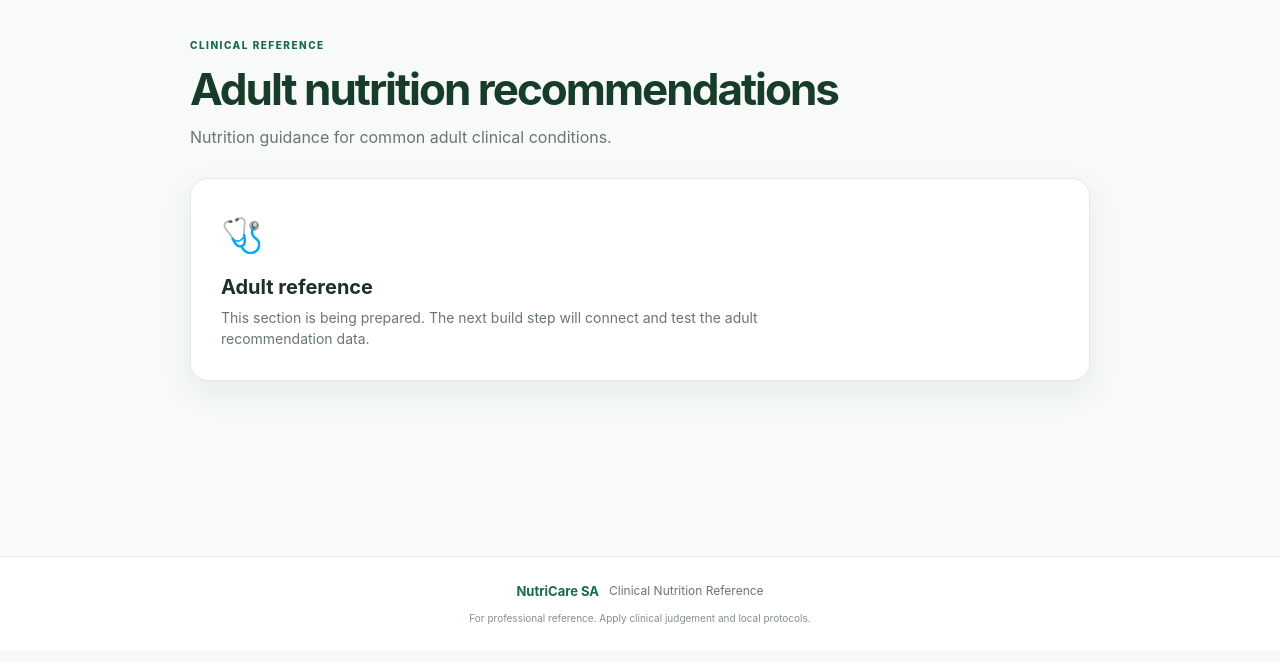
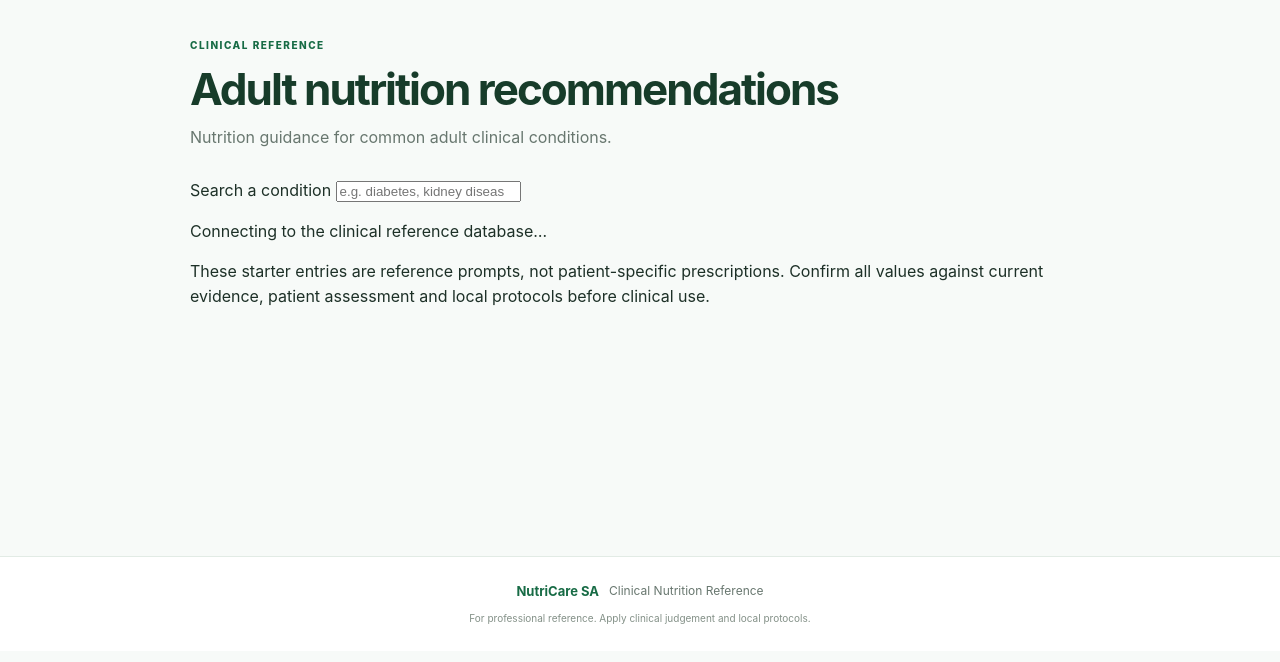
Before and after one commit to lehlalerwa/nutricare-sa, a plain HTML site: page index.html in a window 1280 px wide. Both pictures are taken after a click on the link "Adult". Shown: the part 82-744 px from the top of the page. Drawn offline with nearby package versions, Linux system fonts and the light colour scheme.

Commit message:
Build adult reference interface

```diff
--- a/index.html
+++ b/index.html
@@ -7,6 +7,8 @@
   <meta name="description" content="NutriCare SA is a practical clinical nutrition reference for South African healthcare professionals.">
   <title>NutriCare SA | Clinical Nutrition Reference</title>
   <link rel="stylesheet" href="style.css">
+  <script src="https://cdn.jsdelivr.net/npm/@supabase/supabase-js@2"></script>
+  <script src="supabase-config.js"></script>
   <link rel="manifest" href="manifest.json">
 </head>
 <body>
@@ -63,7 +65,13 @@
     <section class="page content-page" id="page-adult" data-page-section="adult">
       <p class="eyebrow">CLINICAL REFERENCE</p><h1>Adult nutrition recommendations</h1>
       <p class="page-intro">Nutrition guidance for common adult clinical conditions.</p>
-      <div class="coming-panel"><span>🩺</span><h2>Adult reference</h2><p>This section is being prepared. The next build step will connect and test the adult recommendation data.</p></div>
+      <div class="reference-toolbar">
+        <label class="search-label" for="adultSearch">Search a condition</label>
+        <input id="adultSearch" class="search-input" type="search" placeholder="e.g. diabetes, kidney disease, burns" autocomplete="off">
+        <p class="data-status" id="adultStatus" role="status">Connecting to the clinical reference database…</p>
+      </div>
+      <div class="reference-list" id="adultList" aria-live="polite"></div>
+      <p class="clinical-caveat">These starter entries are reference prompts, not patient-specific prescriptions. Confirm all values against current evidence, patient assessment and local protocols before clinical use.</p>
     </section>
 
     <section class="page content-page" id="page-paediatric" data-page-section="paediatric">
```
